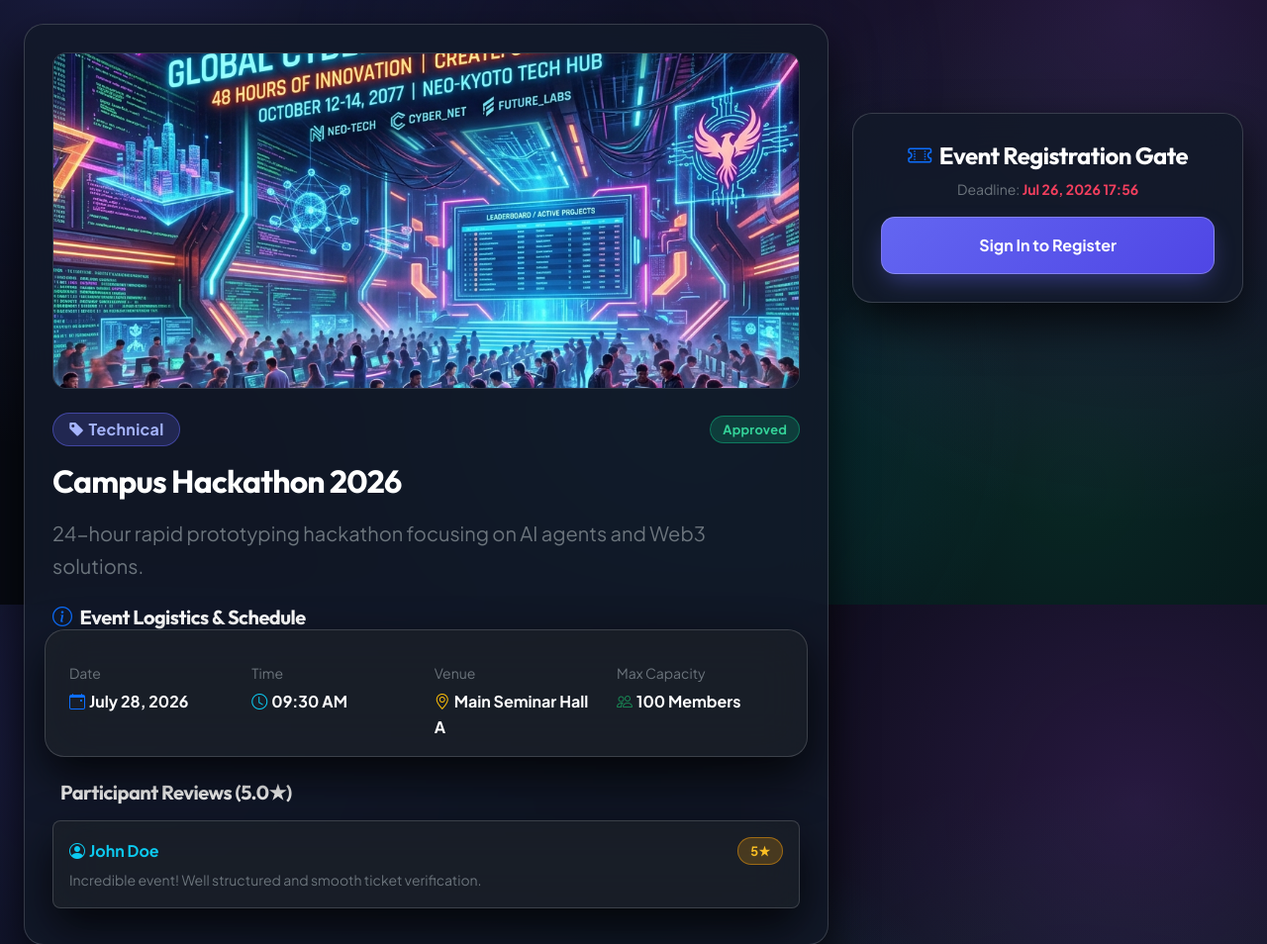
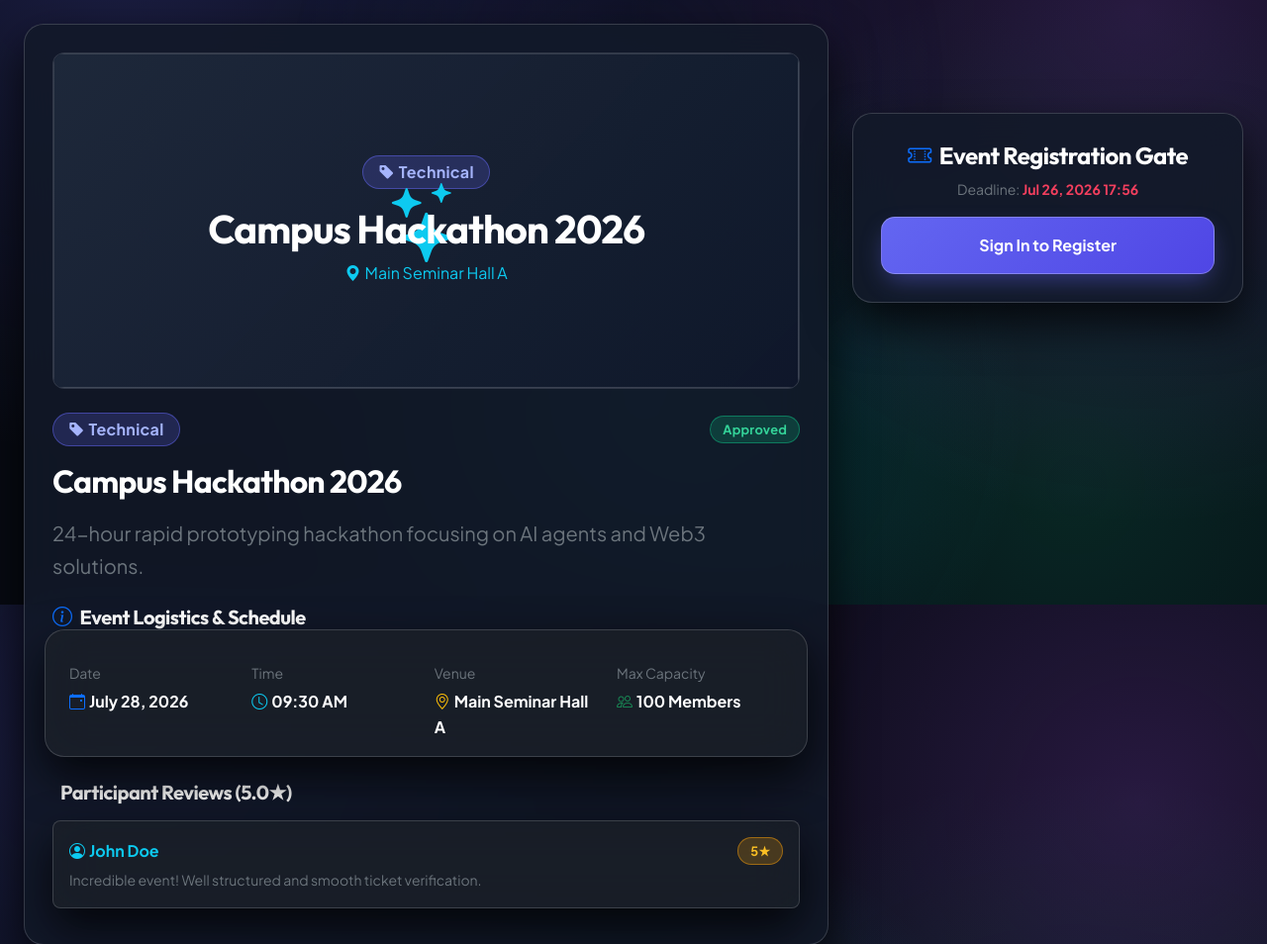
Before and after one commit to vasavi249/campus-event-management-system, a Django app: page /event/4/ in a window 1280 px wide. Shown: the part 189-1143 px from the top of the page at 99% size. Run offline with Django 4.2, Linux system fonts and the light colour scheme; data comes from the database, SQL or seed files in the repository.

Commit message:
Ensure exact uploaded event poster image is displayed without misleading static fallbacks

```diff
--- a/events/templates/events/event_detail.html
+++ b/events/templates/events/event_detail.html
@@ -21,15 +21,18 @@
     <div class="col-12 col-lg-8">
         <div class="glass-card">
             <!-- Event Banner Image Container -->
-            <div class="event-card-img-wrapper mb-4" style="height: 340px; aspect-ratio: auto;">
+            <div class="event-card-img-wrapper mb-4" style="height: 340px; aspect-ratio: auto; border-radius: 12px; overflow: hidden;">
                 {% if event.banner_image %}
-                    <img src="{{ event.banner_image.url }}" alt="{{ event.title }}" onerror="this.onerror=null; this.src='{% static 'images/techquiz.png' %}';">
-                {% elif event.category.name|lower == 'technical' or 'hackathon' in event.title|lower %}
-                    <img src="{% static 'images/hackathon.png' %}" alt="{{ event.title }}" onerror="this.onerror=null; this.src='{% static 'images/techquiz.png' %}';">
-                {% elif event.category.name|lower == 'cultural' or 'cultural' in event.title|lower %}
-                    <img src="{% static 'images/cultural.png' %}" alt="{{ event.title }}" onerror="this.onerror=null; this.src='{% static 'images/techquiz.png' %}';">
+                    <img src="{{ event.banner_image.url }}" alt="{{ event.title }}" style="width:100%; height:100%; object-fit:cover;">
                 {% else %}
-                    <img src="{% static 'images/techquiz.png' %}" alt="{{ event.title }}">
+                    <div class="d-flex flex-column justify-content-center align-items-center h-100 p-4 text-center position-relative" style="background: linear-gradient(135deg, rgba(30, 41, 59, 0.95), rgba(15, 23, 42, 0.98)); border: 1px solid rgba(255, 255, 255, 0.15);">
+                        <div class="position-absolute opacity-10">
+                            <i class="bi bi-stars display-1 text-info"></i>
+                        </div>
+                        <span class="badge badge-indigo-glass fs-6 mb-3"><i class="bi bi-tag-fill me-1"></i>{{ event.category.name }}</span>
+                        <h2 class="fw-bold text-white mb-2 fs-1 px-3" style="z-index: 1;">{{ event.title }}</h2>
+                        <p class="text-info opacity-90 mb-0 fs-6" style="z-index: 1;"><i class="bi bi-geo-alt-fill me-1"></i>{{ event.venue.venue_name|default:"Campus Venue" }}</p>
+                    </div>
                 {% endif %}
             </div>
 
```
Also changed, not shown: events/templates/events/home.html (+10 -7 lines).
